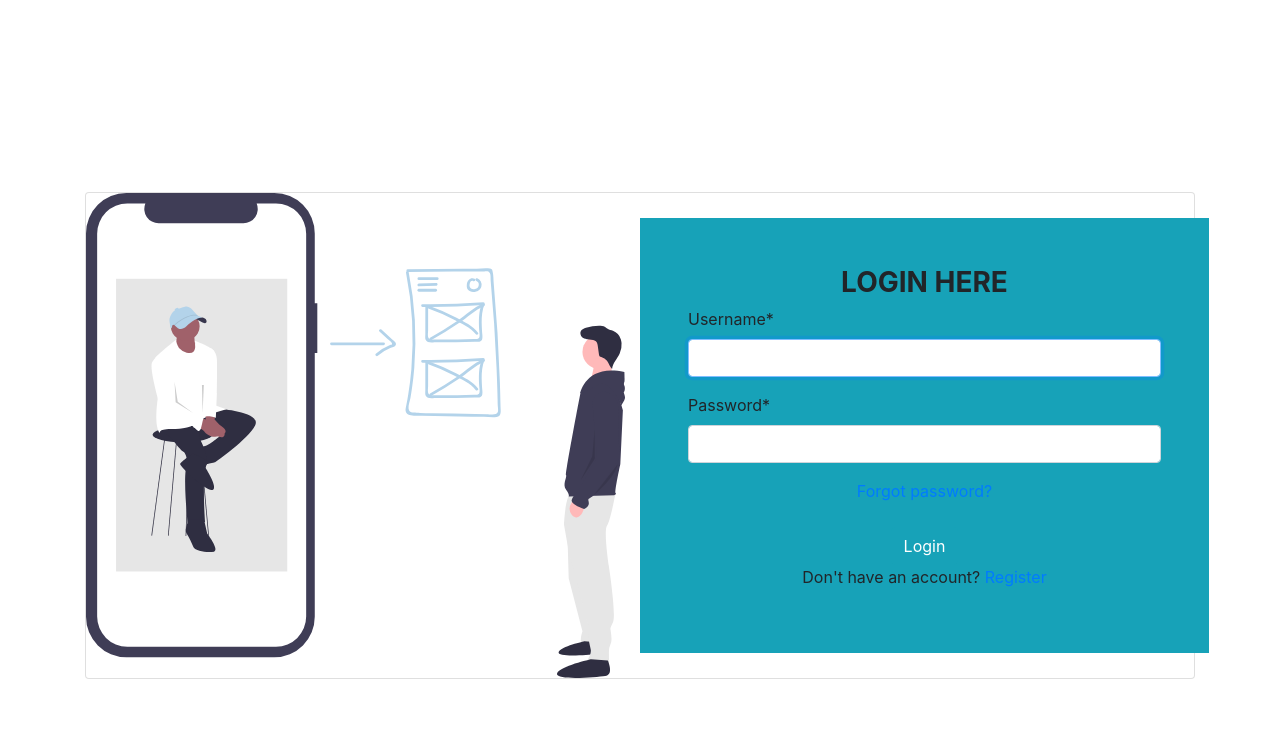
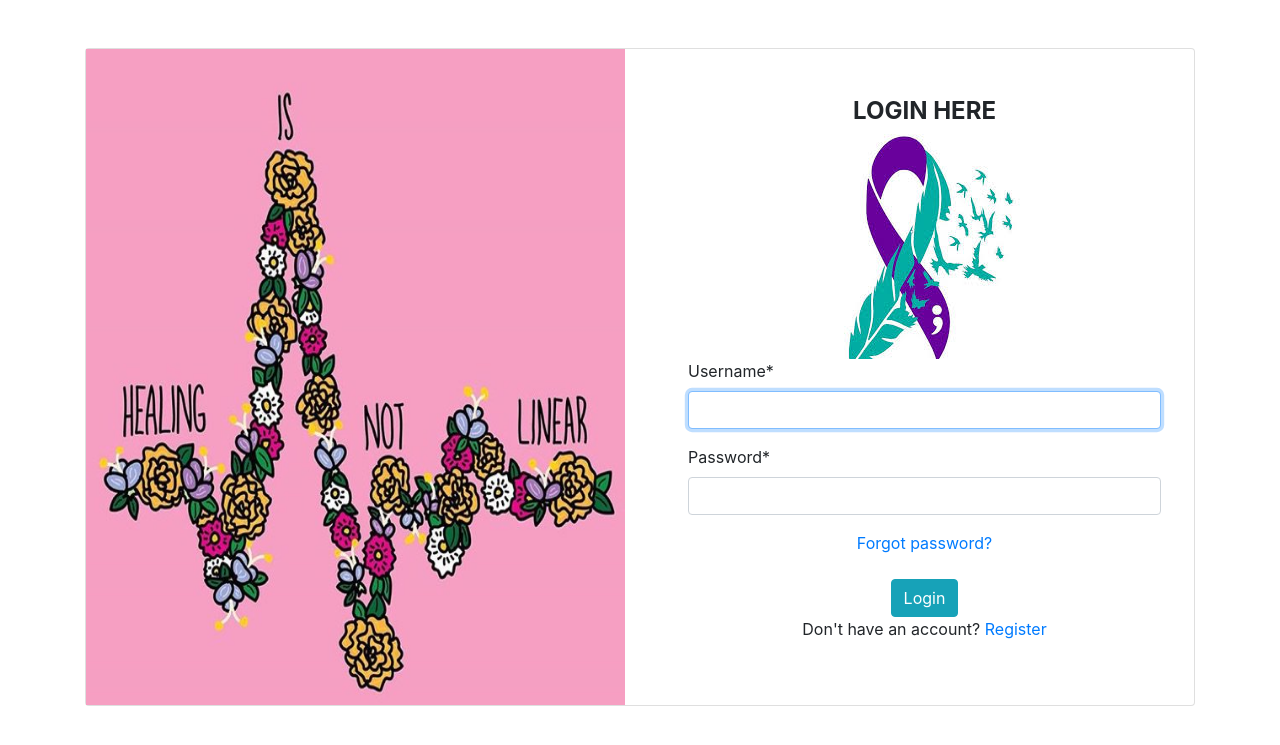
Before and after one commit to KMaina/counselling-app, a Django app: page /accounts/login/ in a window 1280 px wide. Shown: the top 745 px of the page. Run offline with Django 3.2, Linux system fonts and the light colour scheme; some libraries are stand-ins or nearby versions.

Commit message:
Polish ui

```diff
--- /dev/null
+++ b/application/templates/article.html
@@ -0,0 +1,3 @@
+<p>
+    Suicide is a major cause of premature mortality worldwide, but data on its epidemiology in Africa, the world’s second most populous continent, are limited.
+</p>
--- a/application/templates/registration/login.html
+++ b/application/templates/registration/login.html
@@ -1,22 +1,22 @@
 {% extends "base.html" %} {% load crispy_forms_tags %} {% load static %} {% load bootstrap4 %} {% block styles %} {{super}} {% bootstrap_css%} {% endblock %} {% block content %}
-<br><br><br><br><br><br>
 <div class="container my-5">
 
     <section>
-
         <div class="card mb-4">
 
             <div class="row">
 
                 <div class="col-md-6">
 
-                    <img src="{% static 'images/login.svg' %}" width=100% height=100% alt="My image">
+                    <img src="{% static 'images/healing.jpg' %}" width=100% height=100% alt="My image">
 
                 </div>
 
-                <div class="col-md-6 p-5 align-self-center bg-info">
-
-                    <h3 class="font-weight-bold text-center"> LOGIN HERE </h3>
+                <div class="col-md-6 p-5 align-self-center">
+                    <div class="text-center">
+                        <h4 class="font-weight-bold text-center">LOGIN HERE</h4>
+                        <img src="{% static 'images/logo.jpeg' %}" alt="My image">
+                    </div>
 
                     <form action="" method="POST" class="form-group" novalidate>
                         {% csrf_token%}
```
Also changed, not shown: application/forms.py (+22 -0 lines), application/templates/django_registration/registration_form.html (+8 -7 lines), application/static/images/healing.jpg (added), application/static/images/login.svg (deleted), application/static/images/login2.png (deleted), application/static/images/logo.jpeg (added), application/static/images/ok.png (added), application/static/images/with you.jpeg (added).
